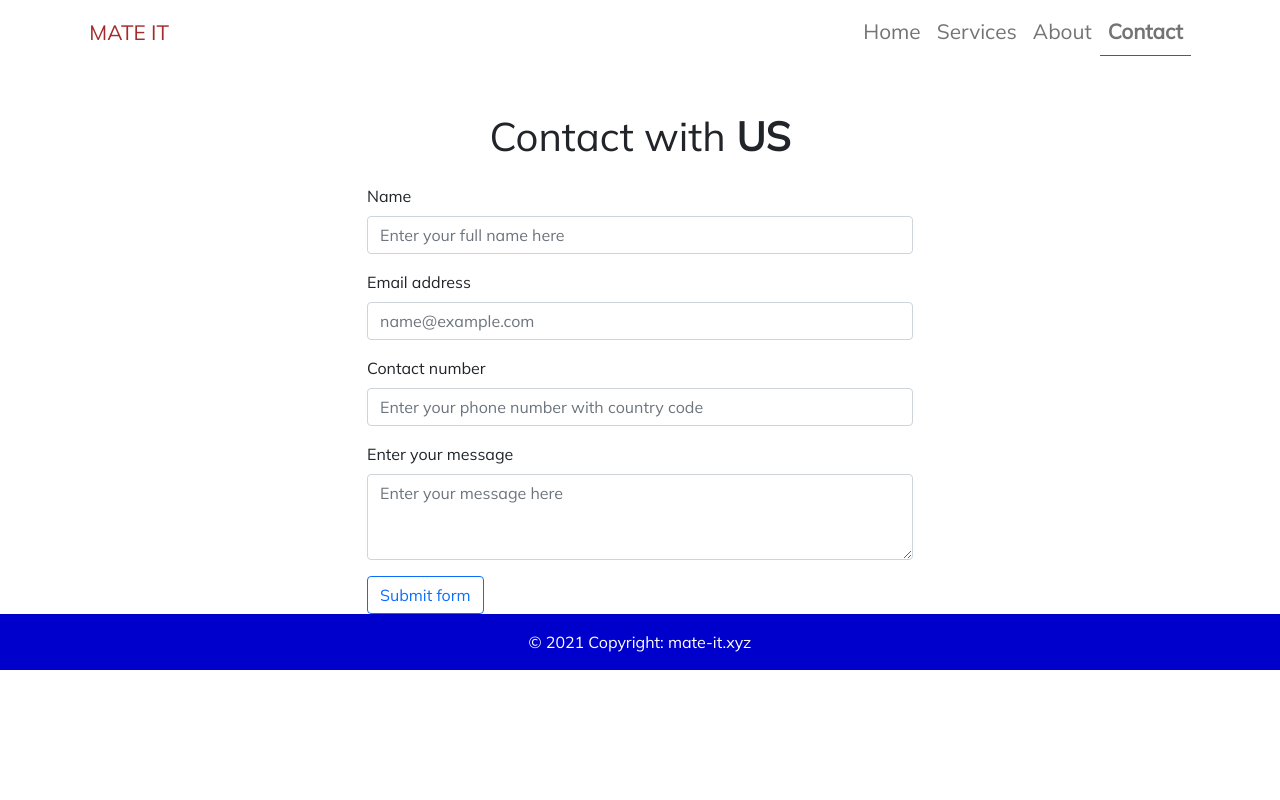
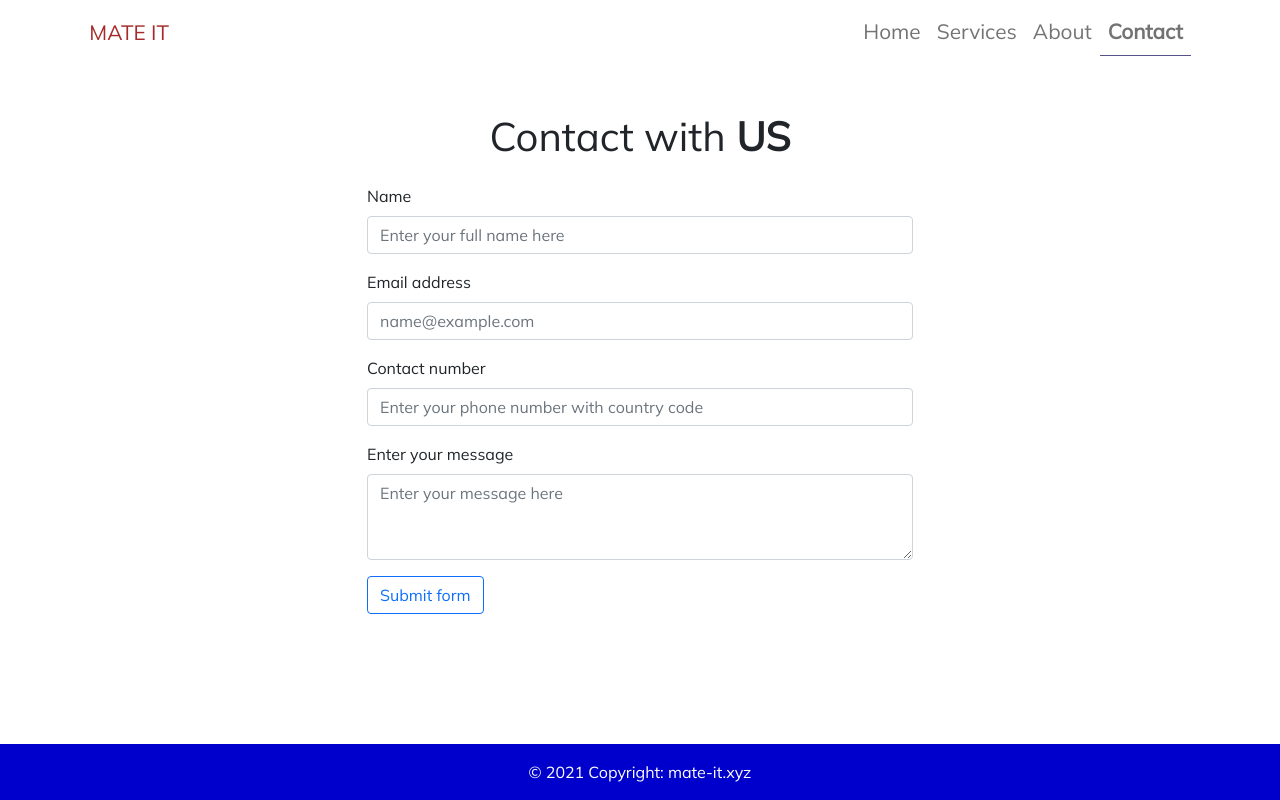
Before and after one commit to hmmohit/mate-it, a React (Create React App) app: page /contact in a window 1280 px wide. Built offline with nearby package versions, Linux system fonts and the light colour scheme.

Commit message:
Add files via upload
Finally fixed the footer

```diff
--- a/src/App.jsx
+++ b/src/App.jsx
@@ -21,7 +21,6 @@ const App = () => {
                 <Route exact path="/contact" component={Contact} />
                 <Redirect to="/" />
             </Switch>
-
             <Footer />
         </>
     )
--- a/src/Common.jsx
+++ b/src/Common.jsx
@@ -1,4 +1,5 @@
 import React from "react";
+
 import { NavLink } from "react-router-dom";
 
 const Common = (props) => {
--- a/src/Footer.jsx
+++ b/src/Footer.jsx
@@ -6,7 +6,7 @@ const Footer = () => {
     return (
 
         <>
-            <footer className="text-center text-white " style={{ backgroundColor: `blue` }}>
+            <footer className="text-center text-white mt-5 fixed-bottom" style={{ backgroundColor: `blue` }}>
 
 
 
--- a/src/Home.jsx
+++ b/src/Home.jsx
@@ -1,5 +1,5 @@
 import React from "react";
-import home_img from "../src/images/home.svg"
+import home_img from "./images/home.svg"
 import Common from "./Common";
 
 const Home = () => {
--- a/src/Service.jsx
+++ b/src/Service.jsx
@@ -43,6 +43,7 @@ const Service = () => {
                     </div>
                 </div>
             </div>
+            <br></br><br></br>
         </>
     )
 }
--- a/src/index.css
+++ b/src/index.css
@@ -53,16 +53,6 @@
 #service h1 {
   color: rgb(0, 72, 255) !important;
 }
-body {
-  margin: 0;
-  font-family: -apple-system, BlinkMacSystemFont, 'Segoe UI', 'Roboto', 'Oxygen',
-    'Ubuntu', 'Cantarell', 'Fira Sans', 'Droid Sans', 'Helvetica Neue',
-    sans-serif;
-  -webkit-font-smoothing: antialiased;
-  -moz-osx-font-smoothing: grayscale;
+#service {
+  padding-bottom: 10px !important;
 }
-
-code {
-  font-family: source-code-pro, Menlo, Monaco, Consolas, 'Courier New',
-    monospace;
-}
```
